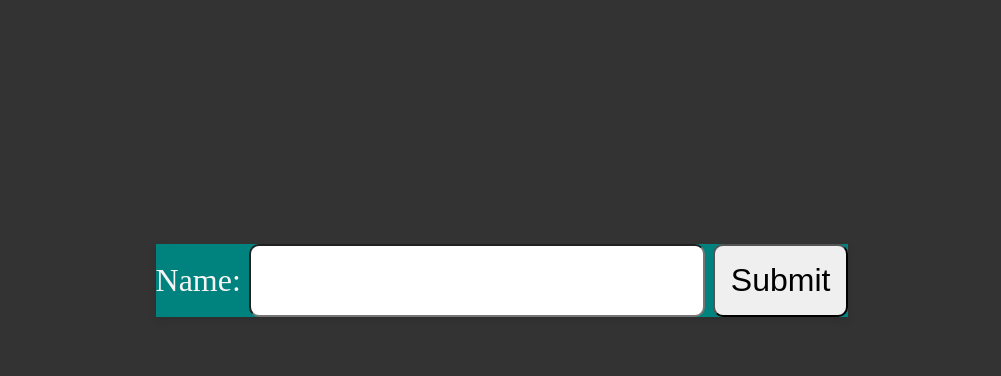
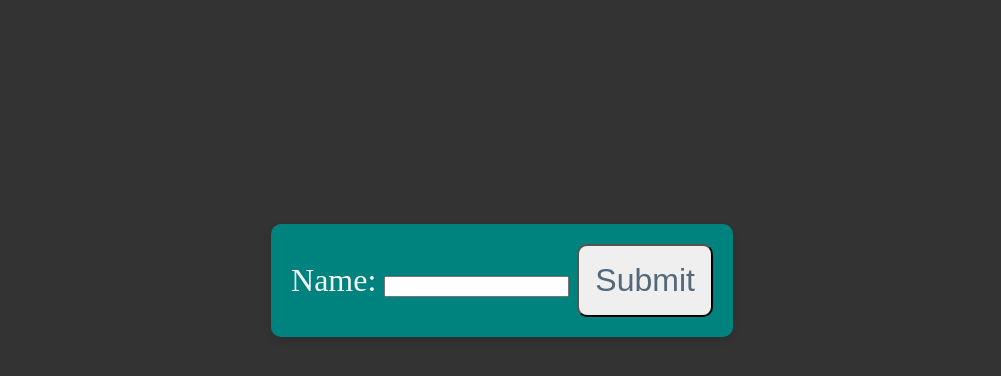
Before and after one commit to wmartin74/Git_page, a plain HTML site: page index.html in a window 1280 px wide. Shown: the part 322-698 px from the top of the page, without its empty margins (138-1139 px from the left). Drawn offline with Linux system fonts and the light colour scheme.

Commit message:
style v1.1.1

```diff
--- a/CSS/style.css
+++ b/CSS/style.css
@@ -17,14 +17,17 @@ h1 {
 
 #testForm {
     background-color: #00827f;
+    padding: 20px;
     box-shadow: 0px 4px 8px rgba(0, 0, 0, 0.1);
+    border-radius: 10px;
     margin: auto;
     text-align:center;
 }
 
 
-input, button {
+input[type=submit] {
     font-size: 2rem;
+    color: #536878;
     padding: 1rem;
     border-radius: 10px;
 }
```
